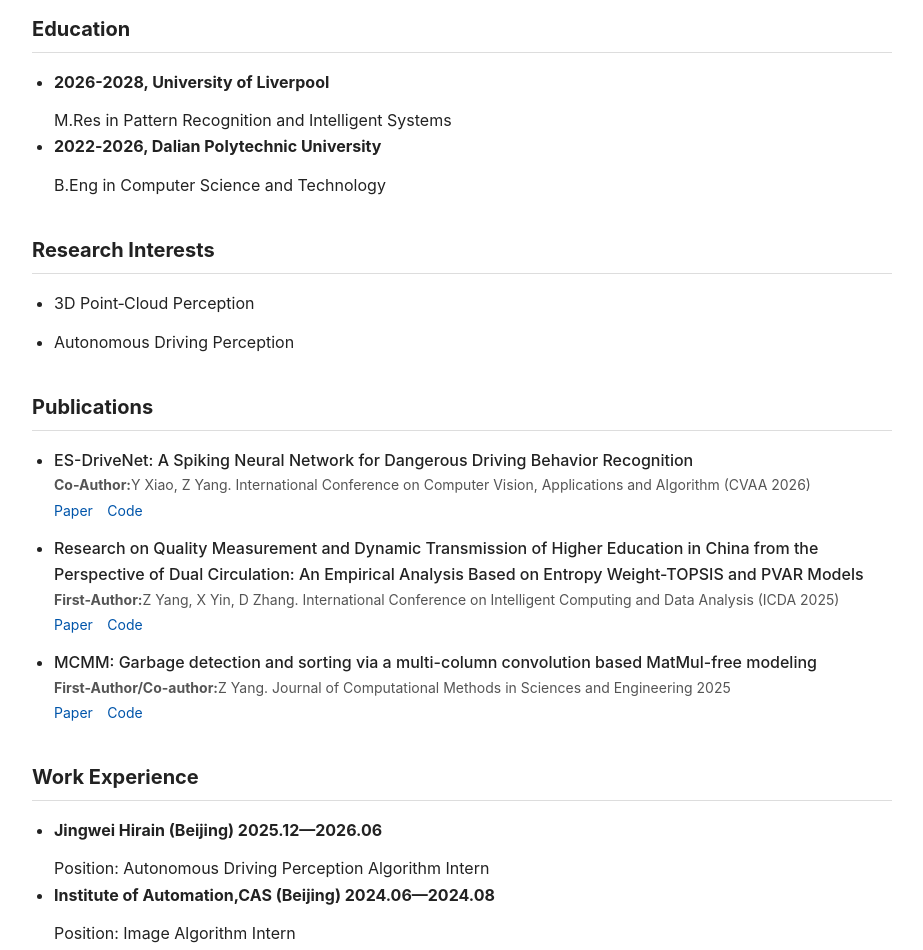
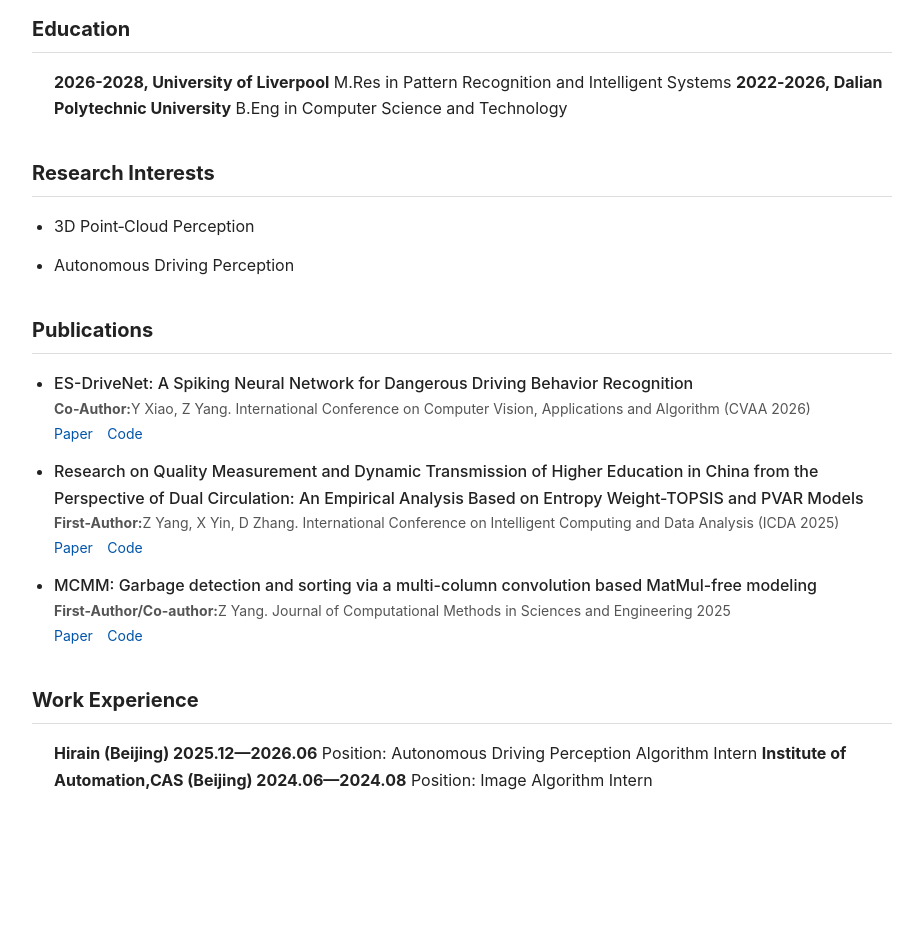
Before and after one commit to yangzhangming/yangzhangming.github.io, a plain HTML site: page index.html in a window 1280 px wide. Shown: the part 220-1170 px from the top of the page, without its empty margins (178-1101 px from the left). After the commit the page ends 1089 px from the top, so only its background shows below. Drawn offline with Linux system fonts and the light colour scheme.

Commit message:
Remove list tags from education and work experience

```diff
--- a/index.html
+++ b/index.html
@@ -100,9 +100,9 @@
     <section>
         <h2>Education</h2>
         <ul>
-            <li><b>2026-2028, University of Liverpool</b></li>
+            <b>2026-2028, University of Liverpool</b>
             <a>M.Res in Pattern Recognition and Intelligent Systems</a>
-            <li><b>2022‑2026, Dalian Polytechnic University</b></li>
+            <b>2022‑2026, Dalian Polytechnic University</b>
             <a>B.Eng in Computer Science and Technology</a>
         </ul>
     </section>
@@ -148,9 +148,9 @@
     <section>
         <h2>Work Experience</h2>
         <ul>
-            <li><b>Jingwei Hirain (Beijing) 2025.12—2026.06</b></li>
+            <b>Hirain (Beijing) 2025.12—2026.06</b>
             <a>Position: Autonomous Driving Perception Algorithm Intern</a>
-            <li><b>Institute of Automation,CAS (Beijing) 2024.06—2024.08</b></li>
+            <b>Institute of Automation,CAS (Beijing) 2024.06—2024.08</b>
             <a>Position: Image Algorithm Intern</a>
         </ul>
     </section>
```
